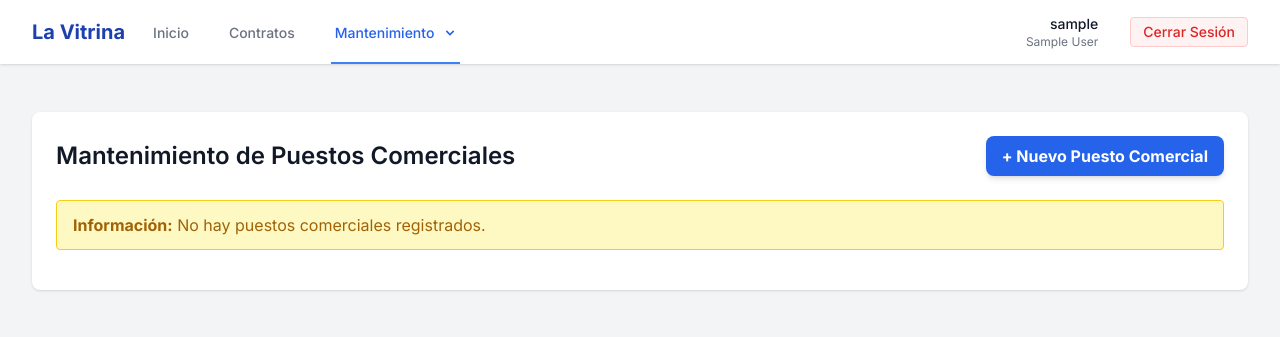
After one commit to Lcaichihua/vitrina-web, a PHP site: page /mantenimiento/puesto_comercial in a window 1280 px wide. The commit adds this page. Shown: the top 337 px of the page. Run offline with PHP 8.4, Linux system fonts and the light colour scheme; the visitor is signed in with stand-in values (Sample User, id 1); some libraries are stand-ins or nearby versions.

Commit message:
se agrega pagina mantenimiento puesto comercial

```diff
--- a/public/index.php
+++ b/public/index.php
@@ -51,6 +51,15 @@ switch ($uri) {
         $controller->tipoPuestoComercial();
         break;
 
+    case '/mantenimiento/puesto_comercial': // Nueva ruta
+        if (!isset($_SESSION['user_id'])) {
+            header('Location: /');
+            exit;
+        }
+        $controller = new MantenimientoController();
+        $controller->puestoComercial();
+        break;
+
     default:
         http_response_code(404);
         echo "<h1>404 - Página no encontrada</h1>";
--- a/src/Controllers/MantenimientoController.php
+++ b/src/Controllers/MantenimientoController.php
@@ -2,6 +2,7 @@
 namespace Vitrina\Controllers;
 
 use Vitrina\Models\TipoPuestoComercial;
+use Vitrina\Models\PuestoComercial; // Añadir esta línea
 use Exception;
 
 class MantenimientoController {
@@ -26,4 +27,26 @@ class MantenimientoController {
         // Cargar la vista
         require_once __DIR__ . '/../../templates/mantenimiento/tipos_puesto_comercial.php';
     }
+
+    public function puestoComercial() {
+        // Asegurarse de que el usuario esté autenticado
+        if (!isset($_SESSION['user_id'])) {
+            header('Location: /login'); // Redirigir al login si no está autenticado
+            exit;
+        }
+
+        $error = null;
+        $puestosComerciales = [];
+
+        try {
+            $model = new PuestoComercial();
+            $puestosComerciales = $model->getAllVigentes();
+        } catch (Exception $e) {
+            error_log("Error al obtener puestos comerciales: " . $e->getMessage());
+            $error = "No se pudieron cargar los puestos comerciales: " . $e->getMessage();
+        }
+
+        // Cargar la vista
+        require_once __DIR__ . '/../../templates/mantenimiento/puestos_comerciales.php';
+    }
 }
--- /dev/null
+++ b/templates/mantenimiento/puestos_comerciales.php
@@ -0,0 +1,174 @@
+<!DOCTYPE html>
+<html lang="es">
+<head>
+    <meta charset="UTF-8">
+    <meta name="viewport" content="width=device-width, initial-scale=1.0">
+    <title>Mantenimiento Puesto Comercial | La Vitrina</title>
+    <script src="https://cdn.tailwindcss.com"></script>
+    <link href="https://fonts.googleapis.com/css2?family=Inter:wght@400;500;600;700&display=swap" rel="stylesheet">
+    <style> body { font-family: 'Inter', sans-serif; } </style>
+</head>
+<body class="bg-gray-100">
+
+<!-- Navbar -->
+<nav class="bg-white shadow">
+    <div class="max-w-7xl mx-auto px-4 sm:px-6 lg:px-8">
+        <div class="flex justify-between h-16">
+            <div class="flex">
+                <div class="flex-shrink-0 flex items-center">
+                    <!-- Logo / Nombre del Sistema -->
+                    <span class="font-bold text-xl text-blue-800">La Vitrina</span>
+                </div>
+                <!-- Menú de Navegación -->
+                <div class="hidden sm:ml-6 sm:flex sm:space-x-8">
+                    <a href="/dashboard" class="border-transparent text-gray-500 hover:border-gray-300 hover:text-gray-700 inline-flex items-center px-1 pt-1 border-b-2 text-sm font-medium">
+                        Inicio
+                    </a>
+                    <a href="#" class="border-transparent text-gray-500 hover:border-gray-300 hover:text-gray-700 inline-flex items-center px-1 pt-1 border-b-2 text-sm font-medium">
+                        Contratos
+                    </a>
+                    <!-- Nuevo elemento de menú con sub-menú -->
+                    <div class="relative group inline-flex">
+                        <a href="#" id="maintenance-dropdown-toggle" class="border-blue-500 text-blue-600 inline-flex items-center px-1 pt-1 border-b-2 text-sm font-medium focus:outline-none">
+                            Mantenimiento
+                            <svg class="ml-2 -mr-0.5 h-4 w-4" xmlns="http://www.w3.org/2000/svg" viewBox="0 0 20 20" fill="currentColor" aria-hidden="true">
+                                <path fill-rule="evenodd" d="M5.293 7.293a1 1 0 011.414 0L10 10.586l3.293-3.293a1 1 0 111.414 1.414l-4 4a1 1 0 01-1.414 0l-4-4a1 1 0 010-1.414z" clip-rule="evenodd" />
+                            </svg>
+                        </a>
+                        <div id="maintenance-dropdown-menu" class="absolute z-10 left-0 top-full w-48 rounded-md shadow-lg bg-white ring-1 ring-black ring-opacity-5 focus:outline-none hidden">
+                            <div class="py-1" role="menu" aria-orientation="vertical" aria-labelledby="options-menu">
+                                <a href="/mantenimiento/tipo_puesto_comercial" class="block px-4 py-2 text-sm text-gray-700 hover:bg-gray-100 hover:text-gray-900" role="menuitem">Tipo puesto comercial</a>
+                                <a href="/mantenimiento/puesto_comercial" class="block px-4 py-2 text-sm text-gray-700 hover:bg-gray-100 hover:text-gray-900 bg-gray-100 text-gray-900" role="menuitem">Puesto comercial</a>
+                            </div>
+                        </div>
+                    </div>
+                </div>
+            </div>
+            <!-- Información del Usuario -->
+            <div class="flex items-center">
+                <div class="ml-3 relative flex items-center gap-4">
+                    <div class="text-right">
+                        <p class="text-sm font-medium text-gray-900"><?php echo htmlspecialchars($_SESSION['user_name'] ?? 'Usuario'); ?></p>
+                        <p class="text-xs text-gray-500"><?php echo htmlspecialchars($_SESSION['empresa_nombre'] ?? 'Empresa'); ?></p>
+                    </div>
+                    <a href="/logout" class="text-sm text-red-600 hover:text-red-900 font-medium ml-4 border border-red-200 bg-red-50 hover:bg-red-100 px-3 py-1 rounded transition">Cerrar Sesión</a>
+                </div>
+            </div>
+        </div>
+    </div>
+</nav>
+
+<!-- Contenido Principal -->
+<div class="max-w-7xl mx-auto py-6 sm:px-6 lg:px-8">
+    <div class="px-4 py-6 sm:px-0">
+        <div class="bg-white overflow-hidden shadow rounded-lg">
+            <div class="p-6">
+                <div class="flex flex-col md:flex-row justify-between items-center mb-6">
+                    <h3 class="text-2xl font-semibold text-gray-900 leading-tight mb-4 md:mb-0">Mantenimiento de Puestos Comerciales</h3>
+                    <button class="bg-blue-600 hover:bg-blue-700 text-white font-bold py-2 px-4 rounded-lg shadow-md transition duration-150 ease-in-out">
+                        + Nuevo Puesto Comercial
+                    </button>
+                </div>
+
+                <?php if (isset($error) && $error): ?>
+                    <div class="bg-red-100 border border-red-400 text-red-700 px-4 py-3 rounded relative mb-4" role="alert">
+                        <strong class="font-bold">Error:</strong>
+                        <span class="block sm:inline"><?php echo htmlspecialchars($error); ?></span>
+                    </div>
+                <?php endif; ?>
+
+                <?php if (empty($puestosComerciales)): ?>
+                    <div class="bg-yellow-100 border border-yellow-400 text-yellow-700 px-4 py-3 rounded relative mb-4" role="alert">
+                        <strong class="font-bold">Información:</strong>
+                        <span class="block sm:inline">No hay puestos comerciales registrados.</span>
+                    </div>
+                <?php else: ?>
+                    <div class="overflow-x-auto shadow-sm ring-1 ring-black ring-opacity-5 sm:rounded-lg">
+                        <table class="min-w-full divide-y divide-gray-200">
+                            <thead class="bg-gray-50">
+                                <tr>
+                                    <th scope="col" class="px-6 py-3 text-left text-xs font-semibold text-gray-600 uppercase tracking-wider">
+                                        ID
+                                    </th>
+                                    <th scope="col" class="px-6 py-3 text-left text-xs font-semibold text-gray-600 uppercase tracking-wider">
+                                        Tipo Puesto
+                                    </th>
+                                    <th scope="col" class="px-6 py-3 text-left text-xs font-semibold text-gray-600 uppercase tracking-wider">
+                                        Sucursal
+                                    </th>
+                                    <th scope="col" class="px-6 py-3 text-left text-xs font-semibold text-gray-600 uppercase tracking-wider">
+                                        Interior/Número
+                                    </th>
+                                    <th scope="col" class="px-6 py-3 text-left text-xs font-semibold text-gray-600 uppercase tracking-wider">
+                                        Observación
+                                    </th>
+                                    <th scope="col" class="px-6 py-3 text-left text-xs font-semibold text-gray-600 uppercase tracking-wider">
+                                        Estado
+                                    </th>
+                                    <th scope="col" class="relative px-6 py-3">
+                                        <span class="sr-only">Acciones</span>
+                                    </th>
+                                </tr>
+                            </thead>
+                            <tbody class="bg-white divide-y divide-gray-200">
+                                <?php foreach ($puestosComerciales as $puesto): ?>
+                                    <tr class="hover:bg-gray-50 transition duration-150 ease-in-out">
+                                        <td class="px-6 py-4 whitespace-nowrap text-sm font-medium text-gray-900">
+                                            <?php echo htmlspecialchars($puesto['id_puesto_comercial']); ?>
+                                        </td>
+                                        <td class="px-6 py-4 whitespace-nowrap text-sm text-gray-700">
+                                            <?php echo htmlspecialchars($puesto['tipoPuesto']); ?>
+                                        </td>
+                                        <td class="px-6 py-4 whitespace-nowrap text-sm text-gray-700">
+                                            <?php echo htmlspecialchars($puesto['sucursal']); ?>
+                                        </td>
+                                        <td class="px-6 py-4 whitespace-nowrap text-sm text-gray-700">
+                                            <?php echo htmlspecialchars($puesto['interior']); ?>
+                                        </td>
+                                        <td class="px-6 py-4 whitespace-nowrap text-sm text-gray-700">
+                                            <?php echo htmlspecialchars($puesto['observacion']); ?>
+                                        </td>
+                                        <td class="px-6 py-4 whitespace-nowrap text-sm <?php echo $puesto['estado'] == 1 ? 'text-green-600' : 'text-red-600'; ?>">
+                                            <?php echo $puesto['estado'] == 1 ? 'Activo' : 'Inactivo'; ?>
+                                        </td>
+                                        <td class="px-6 py-4 whitespace-nowrap text-right text-sm font-medium">
+                                            <a href="#" class="bg-indigo-600 hover:bg-indigo-700 text-white font-bold py-2 px-4 rounded-lg shadow-md transition duration-150 ease-in-out mr-2">
+                                                Editar
+                                            </a>
+                                            <a href="#" class="bg-red-600 hover:bg-red-700 text-white font-bold py-2 px-4 rounded-lg shadow-md transition duration-150 ease-in-out">
+                                                Eliminar
+                                            </a>
+                                        </td>
+                                    </tr>
+                                <?php endforeach; ?>
+                            </tbody>
+                        </table>
+                    </div>
+                <?php endif; ?>
+            </div>
+        </div>
+    </div>
+</div>
+
+    <script>
+        document.addEventListener('DOMContentLoaded', function() {
+            const toggleButton = document.getElementById('maintenance-dropdown-toggle');
+            const dropdownMenu = document.getElementById('maintenance-dropdown-menu');
+
+            if (toggleButton && dropdownMenu) {
+                toggleButton.addEventListener('click', function(event) {
+                    event.preventDefault(); // Evitar el comportamiento predeterminado del enlace
+                    dropdownMenu.classList.toggle('hidden');
+                });
+
+                // Cerrar el dropdown si se hace clic fuera de él
+                document.addEventListener('click', function(event) {
+                    if (!dropdownMenu.contains(event.target) && !toggleButton.contains(event.target)) {
+                        dropdownMenu.classList.add('hidden');
+                    }
+                });
+            }
+        });
+    </script>
+</body>
+</html>
```
Also changed, not shown: src/Models/PuestoComercial.php (added, +30 -0 lines).
